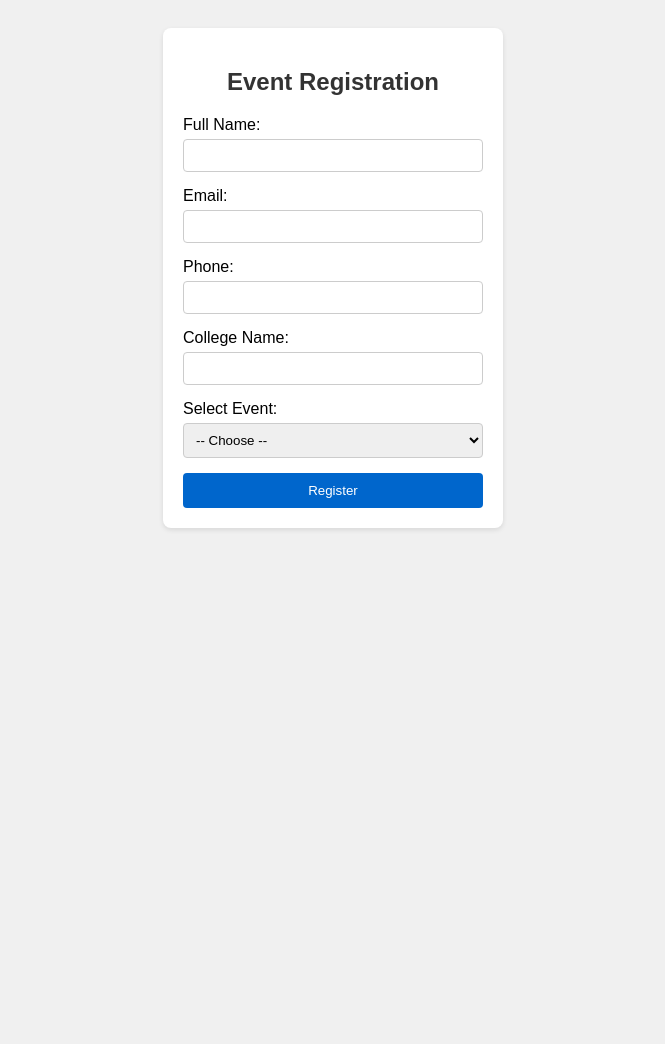
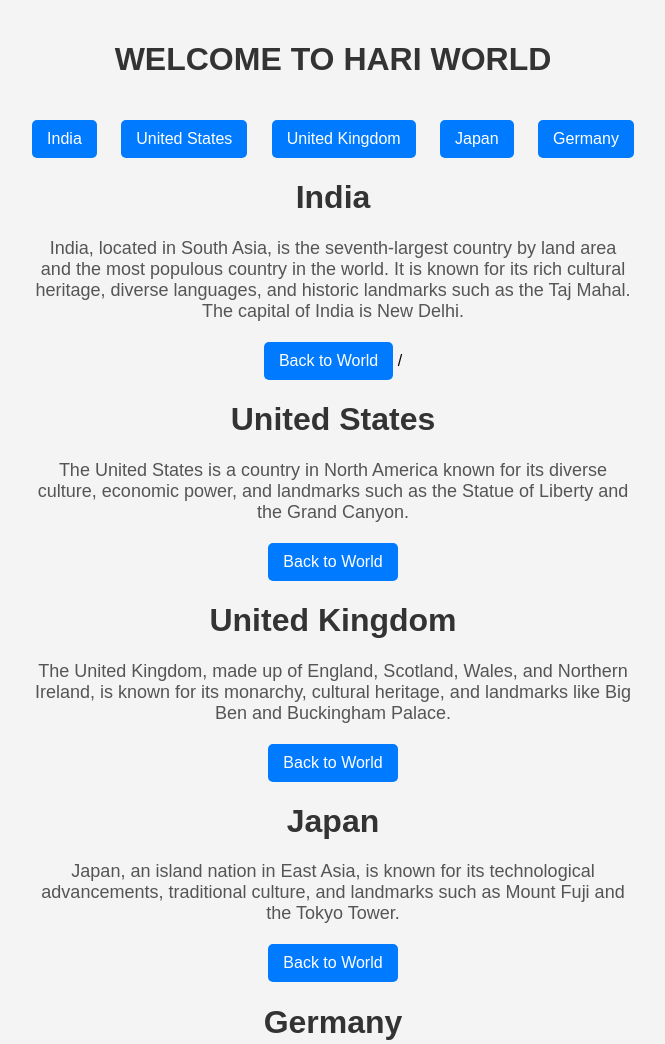
Before and after one commit to Venkatesh-MSc/sport, a plain HTML site: page index.html in a window 1280 px wide. Shown: the top 1044 px of the page, without its empty margins (307-972 px from the left). Before the commit the page ends 800 px from the top, so only its background shows below. Drawn offline with Linux system fonts and the light colour scheme.

Commit message:
Update index.html

```diff
--- a/index.html
+++ b/index.html
@@ -1,131 +1,270 @@
 <!DOCTYPE html>
 <html>
 <head>
-    <title>College Event Registration</title>
+<title>World Countries</title>
 <style>
 body {
 font-family: Arial, sans-serif;
-            background-color: #f0f0f0;
-            display: flex;
-            justify-content: center;
+text-align: center;
+background-color: #f4f4f4;
+margin: 0;
 padding: 20px;
 }
-        .form-container {
-            background: white;
-            width: 300px;
-            padding: 20px;
-            border-radius: 8px;
-            box-shadow: 0 2px 5px rgba(0,0,0,0.1);
-        }
-        h2 {
-            text-align: center;
+h1 {
 color: #333;
 }
-        input, select {
-            width: 100%;
-            padding: 8px;
-            margin: 5px 0 15px;
-            box-sizing: border-box;
-            border: 1px solid #ccc;
-            border-radius: 4px;
+ul {
+list-style: none;
+padding: 0;
 }
-        button {
-            background: #0066cc;
+li {
+display: inline;
+margin: 10px;
+}
+a {
+text-decoration: none;
+background-color: #007bff;
 color: white;
-            border: none;
-            padding: 10px;
-            width: 100%;
-            border-radius: 4px;
-            cursor: pointer;
+padding: 10px 15px;
+border-radius: 5px;
+transition: 0.3s;
 }
-        button:hover {
-            background: #0055aa;
-        }
-        .error {
-            color: red;
-            font-size: 12px;
-            margin-top: -10px;
-            margin-bottom: 10px;
+a:hover {
+background-color: #0056b3;
 }
 </style>
 </head>
 <body>
-    <div class="form-container">
-        <h2>Event Registration</h2>
-        <form id="regForm">
-            <label for="name">Full Name:</label>
-            <input type="text" id="name" required>
-            <div id="nameError" class="error"></div>
-
-            <label for="email">Email:</label>
-            <input type="email" id="email" required>
-            <div id="emailError" class="error"></div>
-
-            <label for="phone">Phone:</label>
-            <input type="tel" id="phone" required>
-            <div id="phoneError" class="error"></div>
-
-            <label for="college">College Name:</label>
-            <input type="text" id="college" required>
-
-            <label for="event">Select Event:</label>
-            <select id="event" required>
-                <option value="">-- Choose --</option>
-                <option value="coding">Coding Competition</option>
-                <option value="quiz">General Quiz</option>
-                <option value="debate">Debate</option>
-            </select>
-            <div id="eventError" class="error"></div>
-
-            <button type="button" onclick="validateForm()">Register</button>
-        </form>
-    </div>
-
-    <script>
-        function validateForm() {
-            let valid = true;
-
-            // Name validation
-            const name = document.getElementById("name").value;
-            if (name.trim() === "") {
-                document.getElementById("nameError").textContent = "Name is required";
-                valid = false;
-            } else {
-                document.getElementById("nameError").textContent = "";
-            }
-
-            // Email validation
-            const email = document.getElementById("email").value;
-            if (!email.includes("@") || !email.includes(".")) {
-                document.getElementById("emailError").textContent = "Valid email required";
-                valid = false;
-            } else {
-                document.getElementById("emailError").textContent = "";
-            }
-
-            // Phone validation
-            const phone = document.getElementById("phone").value;
-            if (phone.length !== 10 || isNaN(phone)) {
-                document.getElementById("phoneError").textContent = "10 digit number required";
-                valid = false;
-            } else {
-                document.getElementById("phoneError").textContent = "";
-            }
-
-            // Event validation
-            const event = document.getElementById("event").value;
-            if (event === "") {
-                document.getElementById("eventError").textContent = "Please select an event";
-                valid = false;
-            } else {
-                document.getElementById("eventError").textContent = "";
-            }
-
-            if (valid) {
-                alert("Registration Successful!");
-                document.getElementById("regForm").reset();
-            }
-        }
-    </script>
+<h1>WELCOME TO HARI WORLD</h1>
+<ul>
+<li><a href="india.html">India</a></li>
+<li><a href="usa.html">United States</a></li>
+<li><a href="uk.html">United Kingdom</a></li>
+<li><a href="japan.html">Japan</a></li>
+<li><a href="germany.html">Germany</a></li>
+</ul>
 </body>
 </html>
+
+<!DOCTYPE html>
+<html>
+<head>
+<title>Country Name</title>
+<style>
+body {
+font-family: Arial, sans-serif;
+text-align: center;
+background-color: #f4f4f4;
+margin: 0;
+padding: 20px;
+}
+h1 {
+color: #333;
+}
+p {
+max-width: 600px;
+margin: auto;
+font-size: 18px;
+color: #555;
+}
+a {
+display: inline-block;
+margin-top: 20px;
+text-decoration: none;
+background-color: #007bff;
+color: white;
+padding: 10px 15px;
+border-radius: 5px;
+transition: 0.3s;
+}a:hover {
+background-color: #0056b3;
+}
+</style>
+</head>
+<body>
+<h1>India</h1>
+<p>India, located in South Asia, is the seventh-largest country
+by land area and the most populous country in the world. It is known
+for its rich cultural heritage, diverse languages, and historic
+landmarks such as the Taj Mahal. The capital of India is New
+Delhi.</p>
+<a href="world.html">Back to World</a>
+</body>
+</html>/
+<!DOCTYPE html>
+<html>
+<head>
+<title>Country Name</title>
+<style>
+body {
+font-family: Arial, sans-serif;
+text-align: center;
+background-color: #f4f4f4;
+margin: 0;
+padding: 20px;
+}
+h1 {
+color: #333;
+}
+p {
+max-width: 600px;
+margin: auto;
+font-size: 18px;
+color: #555;
+}
+a {
+display: inline-block;
+margin-top: 20px;
+text-decoration: none;
+background-color: #007bff;
+color: white;
+padding: 10px 15px;
+border-radius: 5px;
+transition: 0.3s;
+}
+a:hover {
+background-color: #0056b3;
+}
+</style>
+</head>
+<body>
+<h1>United States</h1>
+<p>The United States is a country in North America known for its
+diverse culture, economic power, and landmarks such as the Statue of
+Liberty and the Grand Canyon.</p>
+<a href="world.html">Back to World</a>
+</body>
+</html>
+
+<!DOCTYPE html>
+<html>
+<head>
+<title>Country Name</title>
+<style>
+body {
+font-family: Arial, sans-serif;
+text-align: center;
+background-color: #f4f4f4;
+margin: 0;
+padding: 20px;
+}
+h1 {
+color: #333;
+}
+p {
+max-width: 600px;
+margin: auto;
+font-size: 18px;
+color: #555;
+}
+a {
+display: inline-block;
+margin-top: 20px;
+text-decoration: none;
+background-color: #007bff;
+color: white;
+padding: 10px 15px;
+border-radius: 5px;
+transition: 0.3s;
+}
+a:hover {
+background-color: #0056b3;
+}
+</style>
+</head>
+<body>
+<h1>United Kingdom</h1>
+<p>The United Kingdom, made up of England, Scotland, Wales, and
+Northern Ireland, is known for its monarchy, cultural heritage, and
+landmarks like Big Ben and Buckingham Palace.</p>
+<a href="world.html">Back to World</a>
+</body>
+</html>
+<!DOCTYPE html>
+<html>
+<head>
+<title>Country Name</title>
+<style>
+body {
+font-family: Arial, sans-serif;
+text-align: center;
+background-color: #f4f4f4;
+margin: 0;
+padding: 20px;
+}
+h1 {
+color: #333;
+}
+p {
+max-width: 600px;
+margin: auto;
+font-size: 18px;
+color: #555;
+}
+a {
+display: inline-block;
+margin-top: 20px;
+text-decoration: none;
+background-color: #007bff;
+color: white;
+padding: 10px 15px;
+border-radius: 5px;
+transition: 0.3s;
+}
+a:hover {
+background-color: #0056b3;
+}
+</style>
+</head>
+<body>
+<h1>Japan</h1>
+<p>Japan, an island nation in East Asia, is known for its
+technological advancements, traditional culture, and landmarks such
+as Mount Fuji and the Tokyo Tower.</p>
+<a href="world.html">Back to World</a>
+</body>
+</html>
+<!DOCTYPE html>
+<html>
+<head>
+<title>Country Name</title>
+<style>
+body {
+font-family: Arial, sans-serif;
+text-align: center;
+background-color: #f4f4f4;
+margin: 0;
+padding: 20px;
+}
+h1 {
+color: #333;
+}
+p {
+max-width: 600px;
+margin: auto;
+font-size: 18px;
+color: #555;
+}
+a {
+display: inline-block;
+margin-top: 20px;
+text-decoration: none;
+background-color: #007bff;
+color: white;
+padding: 10px 15px;
+border-radius: 5px;
+transition: 0.3s;
+}
+a:hover {
+background-color: #0056b3;
+}
+</style>
+</head>
+<body>
+<h1>Germany</h1>
+<p>Germany, located in Central Europe, is known for its history,
+engineering expertise, and cultural heritage, with landmarks like
+the Brandenburg Gate and Neuschwanstein Castle.</p>
+<a href="world.html">Back to World</a>
+</body>
+</html>
```
Lines whose indentation alone changed are shown as unchanged.
